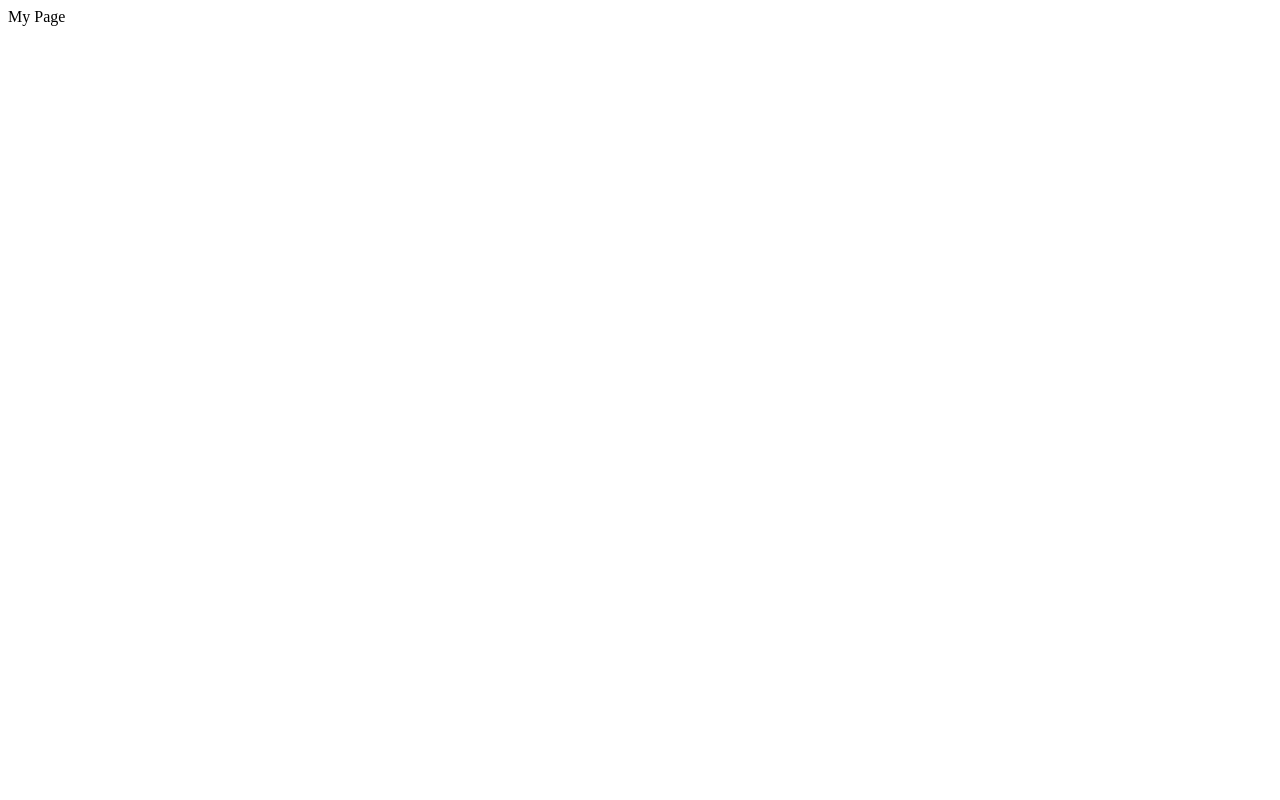
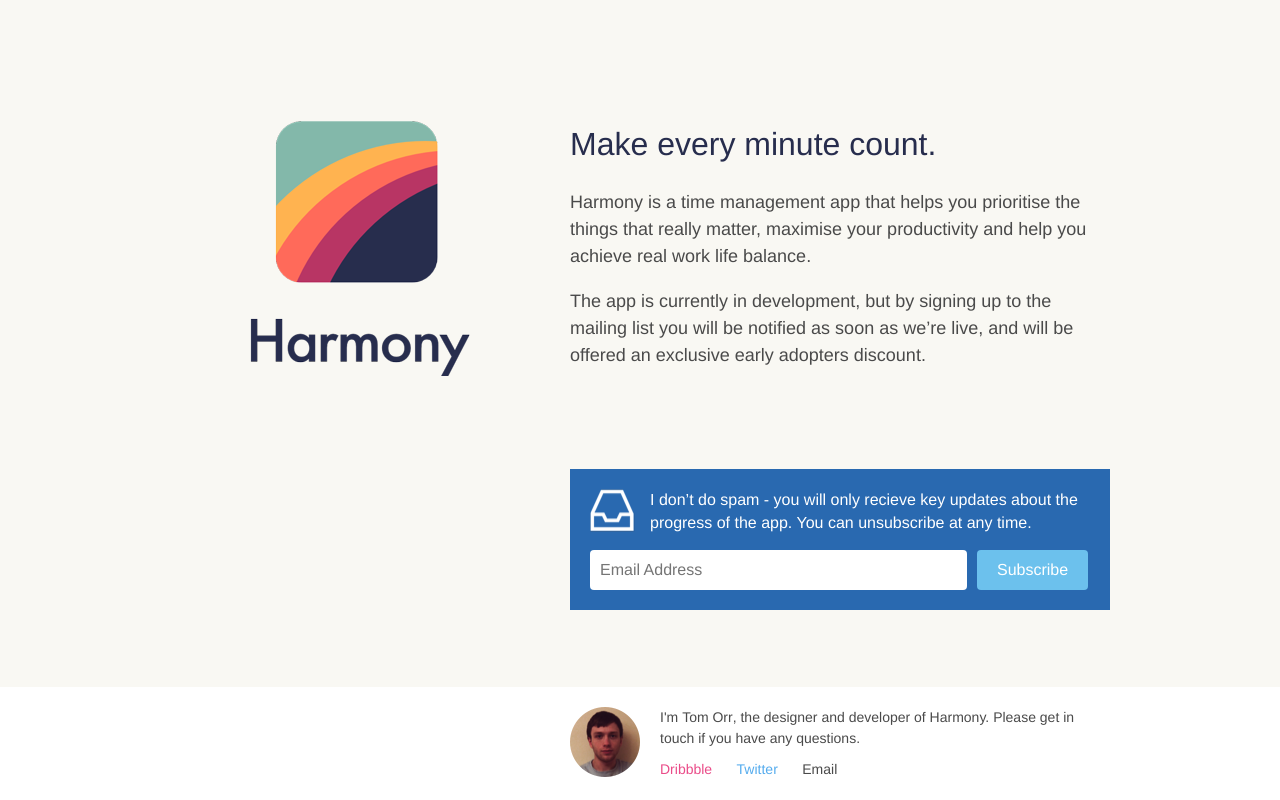
Before and after one commit to tomborr/harmony-landing-page, a plain HTML site: page index.html in a window 1280 px wide. Drawn offline with Linux system fonts and the light colour scheme; a script that the page names is missing.

Commit message:
adding files

```diff
--- a/index.html
+++ b/index.html
@@ -1 +1,80 @@
-My Page
+<!doctype html>
+
+<html lang="en">
+<head>
+  <meta charset="utf-8">
+
+  <title>Harmony - Coming Soon</title>
+
+  <script type="text/javascript" src="http://fast.fonts.net/jsapi/8b3d1d11-ebd4-4a6d-8a17-b8817866c94f.js"></script>
+
+  <script>
+      // wait for the DOM to be loaded
+      $(document).ready(function() {
+          // bind 'myForm' and provide a simple callback function
+          $('#subscribe').ajaxForm(function() {
+              alert("Please check your email to confirm your subscription.");
+          });
+      });
+  </script>
+
+  <link rel="stylesheet" href="normalize.css">
+  <link rel="stylesheet" href="style.css">
+
+  <!--[if lt IE 9]>
+  <script src="http://html5shiv.googlecode.com/svn/trunk/html5.js"></script>
+  <![endif]-->
+</head>
+
+<body>
+  <div class="container">
+    <div class="banner" role="banner">
+      <a class="logo" href="/">Harmony</a>
+    </div>
+    <div class="content">
+      <main role="main">
+        <h1>Make every minute count.</h1>
+        <p>Harmony is a time management app that helps you prioritise the things that really matter, maximise your productivity and help you achieve real work life balance.</p>
+        <p>The app is currently in development, but by signing up to the mailing list you will be notified as soon as we’re live, and will be offered an exclusive early adopters discount.</p>
+      </main>
+      <aside role="complementary">
+        <p>I don’t do spam - you will only recieve key updates about the progress of the app. You can unsubscribe at any time.</p>
+        <!-- Begin MailChimp Signup Form -->
+        <div id="mc_embed_signup">
+        <form action="//tomorr.us9.list-manage.com/subscribe/post?u=c49377a78e9639b551fb22684&amp;id=62f4484a31" method="post" id="mc-embedded-subscribe-form" name="mc-embedded-subscribe-form" class="validate" target="_blank" novalidate>
+            <div id="mc_embed_signup_scroll">
+              <div class="mc-field-group">
+              	<input type="email" class="text email_address" value="" name="EMAIL" placeholder="Email Address" class="required email" id="mce-EMAIL">
+              </div>
+            	<div id="mce-responses" class="clear">
+            		<div class="response" id="mce-error-response" style="display:none"></div>
+            		<div class="response" id="mce-success-response" style="display:none"></div>
+            	</div>    <!-- real people should not fill this in and expect good things - do not remove this or risk form bot signups-->
+                <div style="position: absolute; left: -5000px;"><input type="text" name="b_c49377a78e9639b551fb22684_62f4484a31" tabindex="-1" value=""></div>
+                <div class="clear"><input type="submit" class="submit" value="Subscribe" name="subscribe" id="mc-embedded-subscribe" class="button"></div>
+              </div>
+        </form>
+        </div>
+        <!--End mc_embed_signup-->
+      </aside>
+    </div>
+  </div>
+  <footer>
+    <div class="container">
+      <div class="footer-wrap">
+        <img src="headshot.png" class="headshot" alt="Tom Orr">
+        <div class="about-me">
+          <p>I'm <a href="http://tomorr.io">Tom Orr</a>, the designer and developer of Harmony. Please get in touch if you have any questions.</p>
+          <nav class="social-media">
+            <ul>
+              <li class="dribbble"><a href="http://dribbble.com/tomborr">Dribbble</a></li>
+              <li class="twitter"><a href="http://twitter.com/tomborr">Twitter</a></li>
+              <li class="email"><a href="mailto:tom@tomorr.io">Email</a></li>
+            </ul>
+          </nav>
+        </div>
+      </div>
+    </div>
+  </footer>
+</body>
+</html>
--- /dev/null
+++ b/style.css
@@ -0,0 +1,316 @@
+body {
+  background: #F9F8F3;
+  font-family:'AvenirNextLTW01-Regular', 'helvetica neue', helvetica, arial, sans-serif;
+  color: #4A4A4A;
+  -webkit-font-smoothing: antialiased;
+  padding-top: 60px;
+}
+
+h1,
+h2,
+h3,
+h4,
+h5,
+h6 {
+  color: #272D4D;
+  font-family:'AvenirNextLTW01-Medium', 'helvetica neue', helvetica, arial, sans-serif;
+  font-weight: normal;
+}
+
+h1 {
+  font-size: 2em;
+  margin-top: 0;
+  line-height: 1.5;
+}
+
+p {
+  font-size: 1.125em;
+  line-height: 1.5em;
+}
+
+a {
+  font-family:'AvenirNextLTW01-Medium', 'helvetica neue', helvetica, arial, sans-serif;
+  text-decoration: none;
+  color: #4A4A4A;
+}
+
+a:hover {
+  text-decoration: underline;
+}
+
+.container {
+  max-width: 940px;
+  margin: 0 auto;
+  padding: 0 20px;
+}
+
+footer {
+  background: #fff;
+  padding: 20px 0;
+  clear: both;
+  text-align: center;
+  overflow: hidden;
+}
+
+footer p {
+  margin: 0 0 20px;
+  font-size: 0.875em;
+}
+
+.content {
+  margin-bottom: 80px;
+}
+
+.banner {
+  margin-bottom: 40px;
+}
+
+.logo {
+  width: 220px;
+  height: 256px;
+  background: url(logo.png) no-repeat;
+  display: block;
+  text-indent: -9999px;
+}
+
+.about-me {
+  float: left;
+  padding-top: 6px;
+}
+
+.content {
+  margin-bottom: 100px;
+}
+
+.social-media ul {
+  list-style: none;
+  margin: 0;
+  padding:0;
+  text-align: center;
+}
+
+.social-media ul li {
+  margin: 0 10px;
+  padding: 0;
+  display: inline-block;
+}
+
+.social-media ul li a {
+  text-decoration: none;
+  line-height: 1.5em;
+  font-size: 0.875em;
+  font-family:'AvenirNextLTW01-Medium', 'helvetica neue', helvetica, arial, sans-serif;
+}
+
+.social-media ul li a:hover {
+  text-decoration: underline;
+}
+
+.social-media ul li.dribbble a {
+  color: #ea4c89;
+}
+
+.social-media ul li.twitter a {
+  color: #55acee;
+}
+
+.social-media ul li.email a {
+  color: #4A4A4A;
+}
+
+main {
+  margin-bottom: 80px;
+  text-align: center;
+}
+
+.logo {
+  width: 100%;
+  max-width: 220px;
+  margin: 0 auto;
+  display: block;
+}
+
+aside {
+  background: #2969B0;
+  color: #fff;
+  padding: 20px;
+  overflow: hidden;
+}
+
+aside p {
+  margin-top: 0;
+  background: url(inbox-icon.png) no-repeat;
+  padding-left: 60px;
+  font-size: 1em;
+  line-height: 1.4;
+}
+
+fieldset {
+  padding: 0;
+  margin: 0;
+  border: none;
+}
+
+form .text {
+  width: 100%;
+  height: 40px;
+  border: none;
+  border-radius: 4px;
+  margin-bottom: 10px;
+  padding: 0 10px;
+  font-size: 1em;
+  color: #4A4A4A;
+  text-align: center;
+  font-family:'AvenirNextLTW01-Regular', 'helvetica neue', helvetica, arial, sans-serif;
+  -moz-box-sizing: border-box;
+  -webkit-box-sizing: border-box;
+  box-sizing: border-box;
+}
+
+
+form .submit {
+  background: #6CC1ED;
+  color: #fff;
+  border: none;
+  border-radius: 4px;
+  float: left;
+  display: inline-block;
+  padding: 10px 20px;
+  height: 40px;
+  font-size: 1em;
+  width: 100%;
+  font-family:'AvenirNextLTW01-Medium', 'helvetica neue', helvetica, arial, sans-serif;
+}
+
+form.submit:hover {
+  cursor: pointer;
+}
+
+::-webkit-input-placeholder {
+   font-family:'AvenirNextLTW01-Italic', 'helvetica neue', helvetica, arial, sans-serif;
+}
+
+:-moz-placeholder { /* Firefox 18- */
+   font-family:'AvenirNextLTW01-Italic', 'helvetica neue', helvetica, arial, sans-serif;
+}
+
+::-moz-placeholder {  /* Firefox 19+ */
+   font-family:'AvenirNextLTW01-Italic', 'helvetica neue', helvetica, arial, sans-serif;
+}
+
+:-ms-input-placeholder {
+   font-family:'AvenirNextLTW01-Italic', 'helvetica neue', helvetica, arial, sans-serif;
+}
+
+/* for high resolution display */
+
+@media only screen and (min--moz-device-pixel-ratio: 2),
+only screen and (-o-min-device-pixel-ratio: 2/1),
+only screen and (-webkit-min-device-pixel-ratio: 2),
+only screen and (min-device-pixel-ratio: 2) {
+
+  .logo {
+      background: url(logo.png) no-repeat;
+      background-size: 220px 256px;
+  }
+}
+
+@media screen and (min-width: 500px) {
+  main {
+    text-align: left;
+  }
+  form .text {
+    margin-right: 10px;
+    margin-bottom: 0;
+    float: left;
+    text-align: left;
+  }
+  form .text.email_address {
+    width: 260px;
+  }
+  form .submit {
+    width: auto;
+  }
+  footer {
+    text-align: left;
+  }
+  .headshot {
+    float: left;
+    width: 15%;
+    margin-right: 5%;
+  }
+  .about-me {
+    float: left;
+    width: 80%;
+  }
+  .social-media ul {
+    text-align: left;
+  }
+  .social-media ul li {
+    margin: 0 20px 0 0;
+  }
+}
+
+@media screen and (min-width: 800px) {
+  body {
+    padding-top: 120px;
+  }
+  footer {
+    position: absolute;
+    bottom: 0;
+    width: 100%;
+  }
+  .footer-wrap {
+    margin-left: 34%;
+  }
+  main {
+    text-align: left;
+    margin-bottom: 100px;
+  }
+  .banner {
+    width: 30%;
+    float: left;
+    margin-right: 4%;
+  }
+  .content {
+    width: 66%;
+    float: left;
+  }
+}
+
+@media screen and (min-width: 960px) {
+  .content {
+    margin-bottom: 100px;
+  }
+  .footer-wrap {
+    margin-left: 400px;
+  }
+  .headshot {
+    float: left;
+    width: 70px;
+    margin-right: 20px;
+  }
+  .about-me {
+    float: left;
+    width: 450px;
+    padding-top: 0;
+  }
+  .about-me p {
+    margin-bottom: 10px;
+  }
+  .banner {
+    width: 380px;
+    float: left;
+    margin-right: 20px;
+  }
+  .content {
+    width: 540px;
+    float: left;
+  }
+  form .text {
+    margin-right: 10px;
+  }
+  form .text.email_address {
+    width: 377px;
+  }
+}
```
Also changed, not shown: headshot.png (added), inbox-icon.png (added), logo.png (added), logo@2x.png (added), normalize.css (added), 1 other file.
